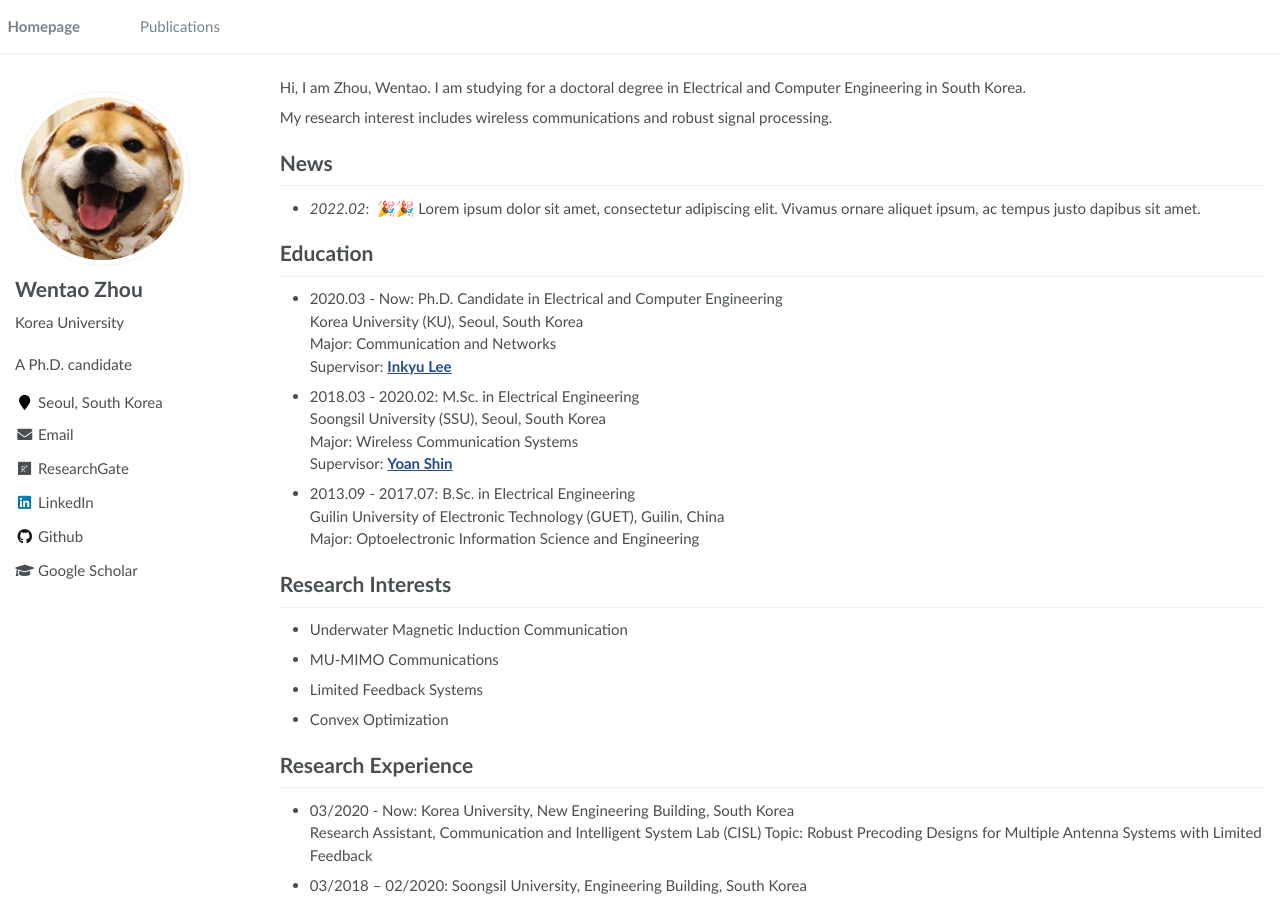
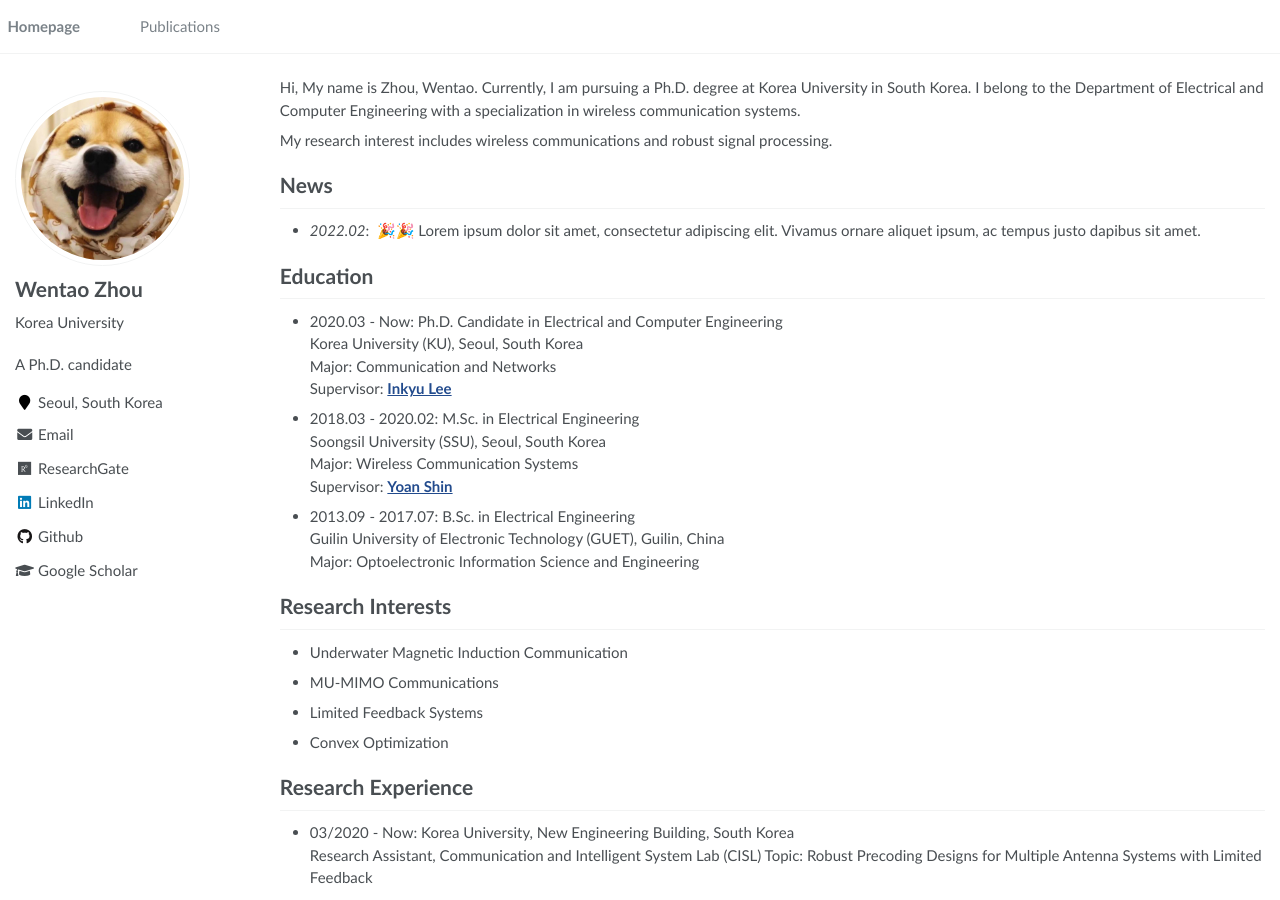
Before and after one commit to zhouwt612/zhouwt612.github.io, a Jekyll site: the page built from _pages/about.md, in a window 1280 px wide and 900 px high. Built offline with Jekyll 4.4.1, drawn with Linux system fonts in a browser that asks for light colours.

Commit message:
Update about.md

```diff
--- a/_pages/about.md
+++ b/_pages/about.md
@@ -17,7 +17,7 @@ redirect_from:
 
 <span class='anchor' id='about-me'></span>
 
-Hi, I am Zhou, Wentao. I am studying for a doctoral degree in Electrical and Computer Engineering in South Korea.
+Hi, My name is Zhou, Wentao. Currently, I am pursuing a Ph.D. degree at Korea University in South Korea. I belong to the Department of Electrical and Computer Engineering with a specialization in wireless communication systems.
 
 My research interest includes wireless communications and robust signal processing.
 
```
